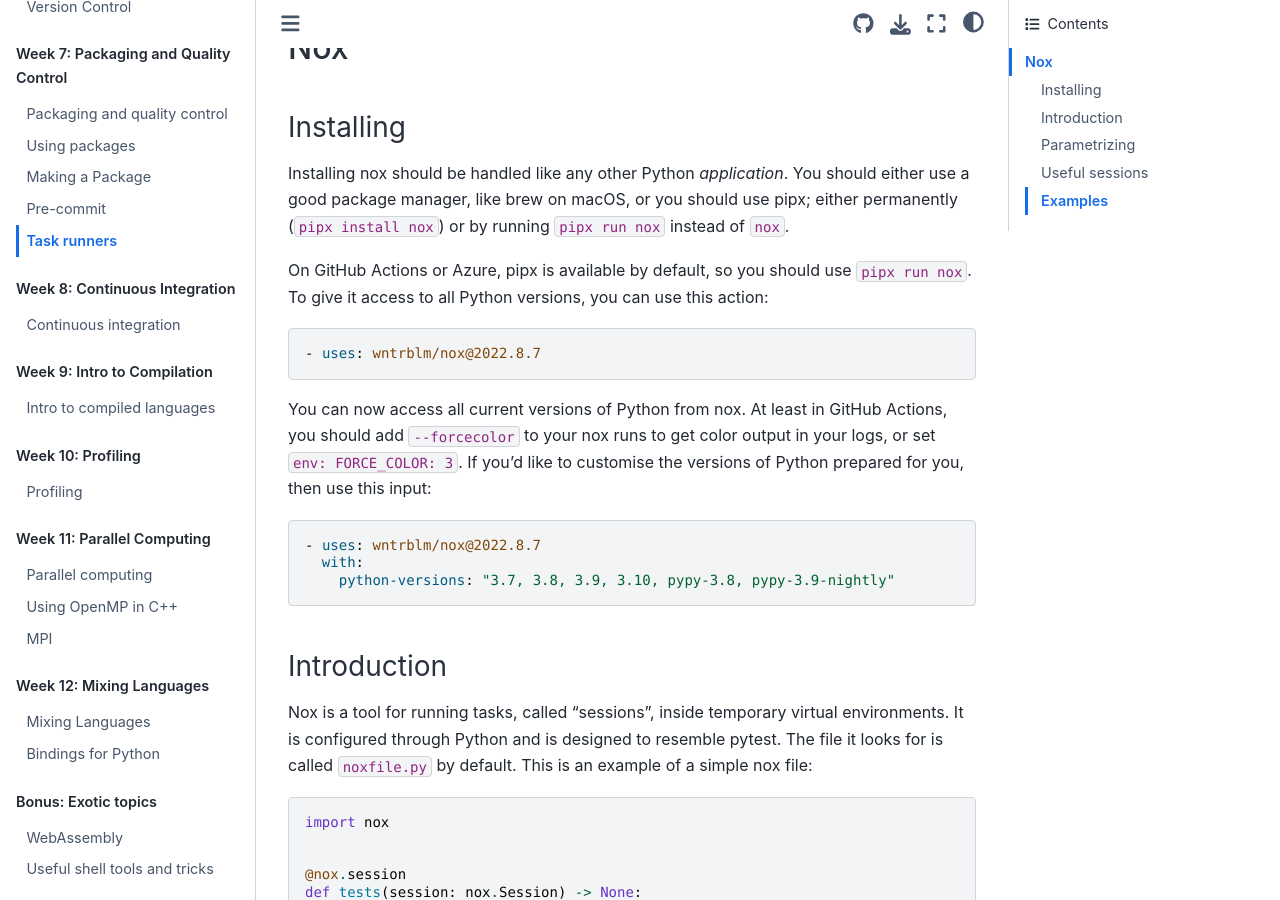
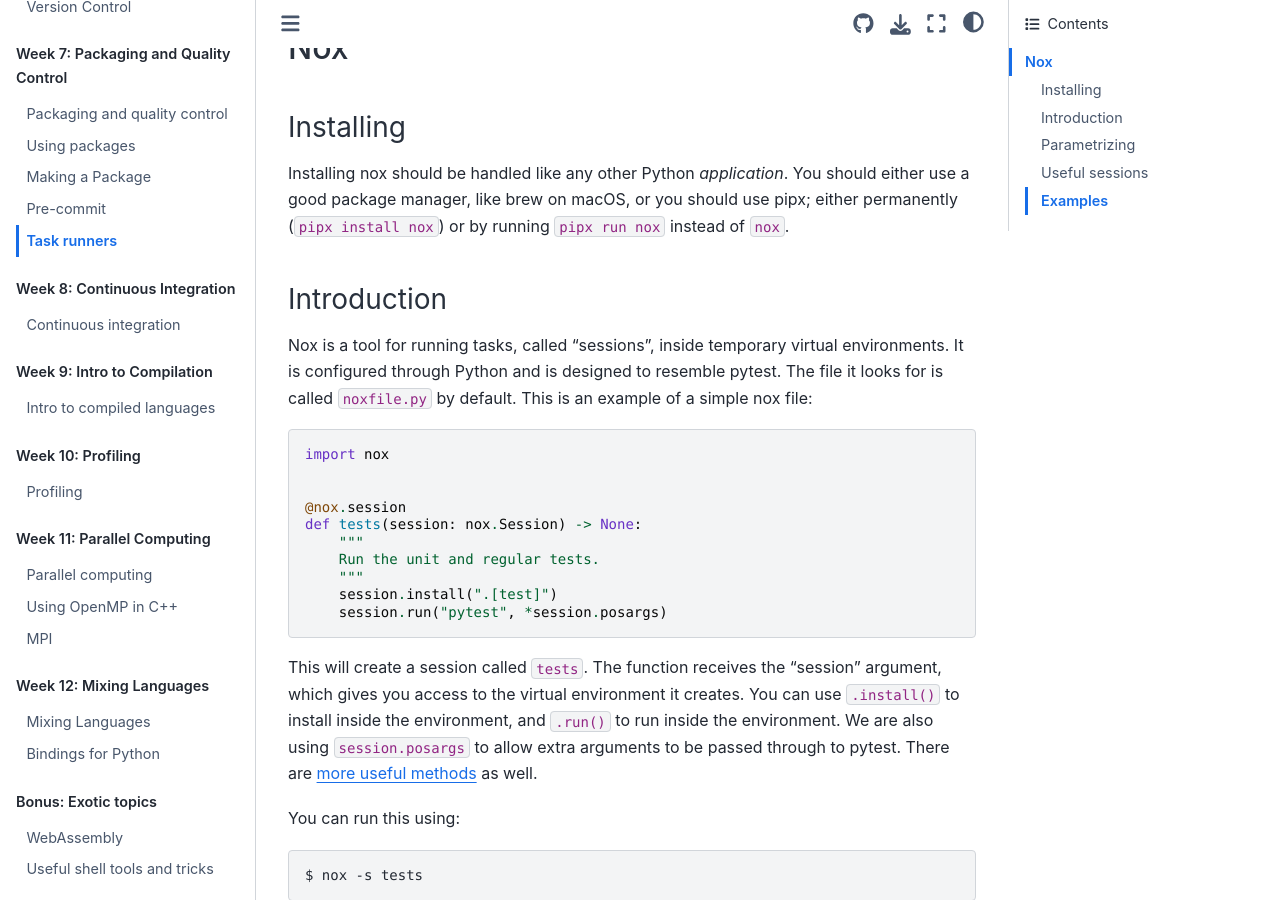
Before and after one commit to se-for-sci/se-for-sci.github.io, a Jupyter Book: the page built from content/week7/task_runners.md, in a window 1280 px wide and 900 px high, scrolled down 803 px. Built offline with Jupyter Book 1.0.4 settings and Sphinx 7.4.7 and the Sphinx Book theme 1.1.4, drawn with Linux system fonts in a browser that asks for light colours; some of the changed text lies outside the part shown.

Commit message:
chore: some touchup before teaching
Signed-off-by: Henry Schreiner <henryschreineriii@gmail.com>

````diff
--- a/content/week7/task_runners.md
+++ b/content/week7/task_runners.md
@@ -45,25 +45,6 @@
 either use a good package manager, like brew on macOS, or you should use pipx;
 either permanently (`pipx install nox`) or by running `pipx run nox` instead of
 `nox`.
-
-On GitHub Actions or Azure, pipx is available by default, so you should use
-`pipx run nox`. To give it access to all Python versions, you can use this
-action:
-
-```yaml
-- uses: wntrblm/nox@2022.8.7
-```
-
-You can now access all current versions of Python from nox. At least in GitHub
-Actions, you should add `--forcecolor` to your nox runs to get color output in
-your logs, or set `env: FORCE_COLOR: 3`. If you'd like to customise the versions
-of Python prepared for you, then use this input:
-
-```yaml
-- uses: wntrblm/nox@2022.8.7
-  with:
-    python-versions: "3.7, 3.8, 3.9, 3.10, pypy-3.8, pypy-3.9-nightly"
-```
 
 ### Introduction
 
@@ -140,11 +121,8 @@
 Python's (3.6+) are available:
 
 ```console
-$ docker run --rm -itv $PWD:/src -w /src quay.io/pypa/manylinux_2_24_x86_64:latest pipx run nox
+$ docker run --rm -itv $PWD:/src -w /src quay.io/pypa/manylinux_2_28_x86_64:latest pipx run nox
 ```
-
-Another container you can use is `thekevjames/nox:latest`; this has nox
-pre-installed (no pipx) and Python 2.7 and 3.5 as well.
 
 ### Useful sessions
 
````
Also changed, not shown: 1 other file.
